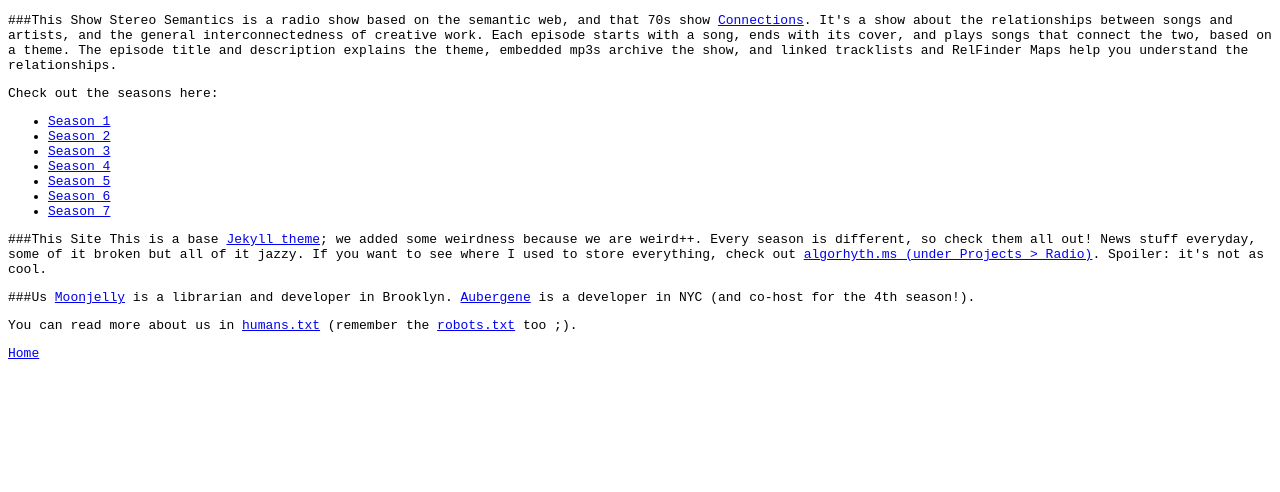
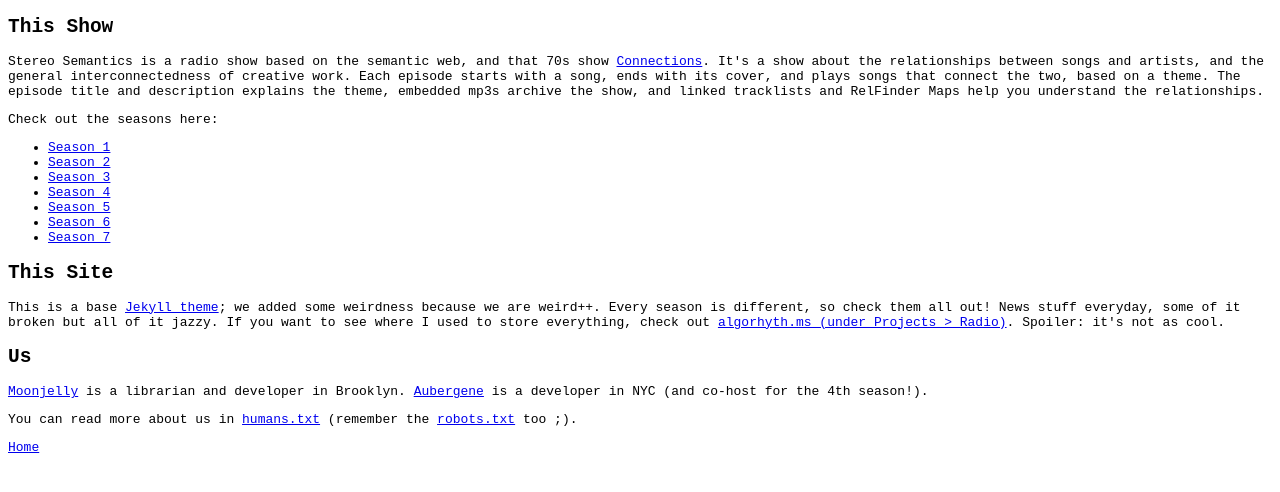
Before and after one commit to auremoser/stereosemantics, a Jekyll site: the page built from about.md, in a window 1280 px wide. Shown: the top 492 px of the page. Built offline with Jekyll 4.4.1, drawn with Linux system fonts in a browser that asks for light colours.

```diff
--- a/about.md
+++ b/about.md
@@ -3,7 +3,8 @@ layout: default
 title: About
 permalink: /about/
 ---
-###This Show
+<h2>This Show</h2>
+
 Stereo Semantics is a radio show based on the semantic web, and that 70s show [Connections](https://en.wikipedia.org/wiki/Connections_(TV_series)). It\'s a show about the relationships between songs and artists, and the general interconnectedness of creative work. Each episode starts with a song, ends with its cover, and plays songs that connect the two, based on a theme. The episode title and description explains the theme, embedded mp3s archive the show, and linked tracklists and RelFinder Maps help you understand the relationships.
 
 Check out the seasons here:
@@ -11,10 +12,12 @@ Check out the seasons here:
 {% include seasons-list.html %}
 
 
-###This Site
+<h2>This Site</h2>
+
 This is a base [Jekyll theme](http://jekyllrb.com/); we added some weirdness because we are weird++. Every season is different, so check them all out! News stuff everyday, some of it broken but all of it jazzy. If you want to see where I used to store everything, check out [algorhyth.ms (under Projects > Radio)](http://aureliamoser.com/projects/radio/). Spoiler: it\'s not as cool.
 
-###Us
+<h2>Us</h2>
+
 [Moonjelly](http://www.algorhyth.ms) is a librarian and developer in Brooklyn. [Aubergene](http://www.aubergene.com) is a developer in NYC (and co-host for the 4th season!).
 
 You can read more about us in [humans.txt](http://www.stereosemantics.com/humans.txt) (remember the [robots.txt](http://www.stereosemantics.com/robots.txt) too ;).
```
